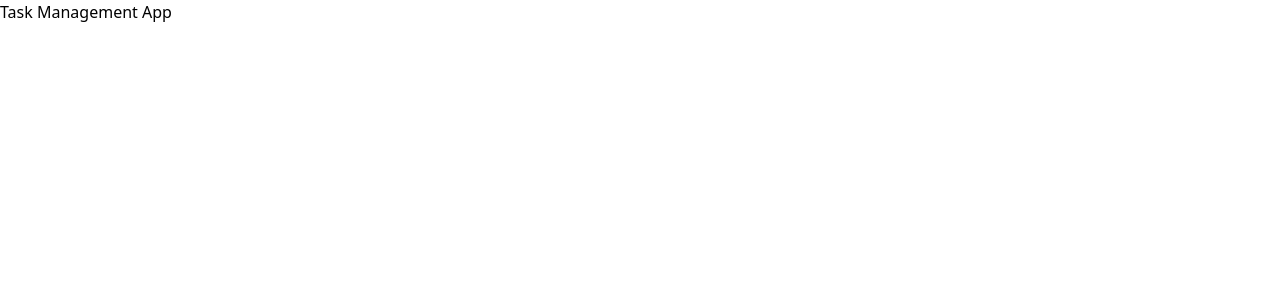
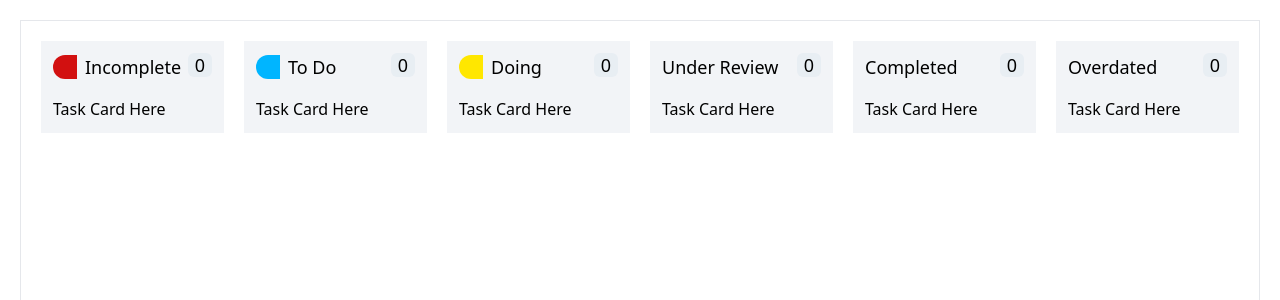
Before and after one commit to aothymoon59/task-management-app, a React (Vite) app: page / in a window 1280 px wide. Shown: the top 300 px of the page. Built offline with nearby package versions, Linux system fonts and the light colour scheme.

Commit message:
basic layout created for all tasks

```diff
--- a/src/App.jsx
+++ b/src/App.jsx
@@ -1,8 +1,10 @@
+import Tasks from "./pages/Tasks/Tasks"
+
 function App() {
 
   return (
     <div>
-      <h1>Task Management App</h1>
+      <Tasks />
     </div>
   )
 }
--- a/src/pages/Tasks/Tasks.jsx
+++ b/src/pages/Tasks/Tasks.jsx
@@ -1,8 +1,100 @@
+import { useEffect, useState } from "react";
+
 const Tasks = () => {
+
     return (
-        <div>
+        <div className="overflow-x-auto h-[calc(100vh-40px)] border m-5">
+            <div className="flex gap-5 p-5">
+                {/* Incomplete tasks  */}
+                <div className="w-[345px] bg-[#F2F4F7] p-3">
+                    <div className="flex sticky top-0 justify-between rounded mb-4">
+                        <div className="flex justify-center items-center gap-2">
+                            <div className="w-6 h-6 bg-[#D21010] rounded-l-full"></div>
+                            <h1 className="text-lg font-medium">Incomplete</h1>
+                        </div>
+                        <p className="bg-[#E8EEF3] text-black w-6 h-6 grid place-content-center rounded-md text-lg font-medium">
+                            0
+                        </p>
+                    </div>
+                    <div className="space-y-3">
+                        {/* {pendingTasks.map((item) => <TaskCard task={item} key={item?.id} />)} */}
+                        Task Card Here
+                    </div>
+                </div>
+                {/* To Do tasks  */}
+                <div className="w-[345px] bg-[#F2F4F7] p-3">
+                    <div className="flex sticky top-0 justify-between rounded-md mb-4">
+                        <div className="flex justify-center items-center gap-2">
+                            <div className="w-6 h-6 bg-[#00B5FF] rounded-l-full"></div>
+                            <h1 className="text-lg font-medium">To Do</h1>
+                        </div>
+                        <p className="bg-[#E8EEF3] text-black w-6 h-6 grid place-content-center rounded-md text-lg font-medium">
+                            0
+                        </p>
+                    </div>
+                    <div className="space-y-3">
+                        {/* {pendingTasks.map((item) => <TaskCard task={item} key={item?.id} />)} */}
+                        Task Card Here
+                    </div>
+                </div>
+                {/* Doing Tasks */}
+                <div className="w-[345px] bg-[#F2F4F7] p-3">
+                    <div className="flex sticky top-0 justify-between rounded-md mb-4">
+                        <div className="flex justify-center items-center gap-2">
+                            <div className="w-6 h-6 bg-[#FFE700] rounded-l-full"></div>
+                            <h2 className="text-lg font-medium">Doing</h2>
+                        </div>
+                        <p className="bg-[#E8EEF3] text-black w-6 h-6 grid place-content-center rounded-md text-lg font-medium">
+                            0
+                        </p>
+                    </div>
+                    <div className="space-y-3">
+                        {/* {pendingTasks.map((item) => <TaskCard task={item} key={item?.id} />)} */}
+                        Task Card Here
+                    </div>
+                </div>
+                {/* Under Review Tasks  */}
+                <div className="w-[345px] bg-[#F2F4F7] p-3">
+                    <div className="flex sticky top-0 justify-between rounded-md mb-4">
+                        <h1 className="text-lg font-medium">Under Review</h1>
+                        <p className="bg-[#E8EEF3] text-black w-6 h-6 grid place-content-center rounded-md text-lg font-medium">
+                            0
+                        </p>
+                    </div>
+                    <div className="space-y-3">
+                        {/* {pendingTasks.map((item) => <TaskCard task={item} key={item?.id} />)} */}
+                        Task Card Here
+                    </div>
+                </div>
+                {/* Completed Tasks */}
+                <div className="w-[345px] bg-[#F2F4F7] p-3">
+                    <div className="flex sticky top-0 justify-between rounded-md mb-4">
+                        <h1 className="text-lg font-medium">Completed</h1>
+                        <p className="bg-[#E8EEF3] text-black w-6 h-6 grid place-content-center rounded-md text-lg font-medium">
+                            0
+                        </p>
+                    </div>
+                    <div className="space-y-3">
+                        {/* {pendingTasks.map((item) => <TaskCard task={item} key={item?.id} />)} */}
+                        Task Card Here
+                    </div>
+                </div>
+                {/* Overdated Tasks  */}
+                <div className="w-[345px] bg-[#F2F4F7] p-3">
+                    <div className="flex sticky top-0 justify-between rounded-md mb-4">
+                        <h1 className="text-lg font-medium">Overdated</h1>
+                        <p className="bg-[#E8EEF3] text-black w-6 h-6 grid place-content-center rounded-md text-lg font-medium">
+                            0
+                        </p>
+                    </div>
+                    <div className="space-y-3">
+                        {/* {pendingTasks.map((item) => <TaskCard task={item} key={item?.id} />)} */}
+                        Task Card Here
+                    </div>
+                </div>
+            </div>
+        </div>
 
-        </div>
     );
 };
 
```
